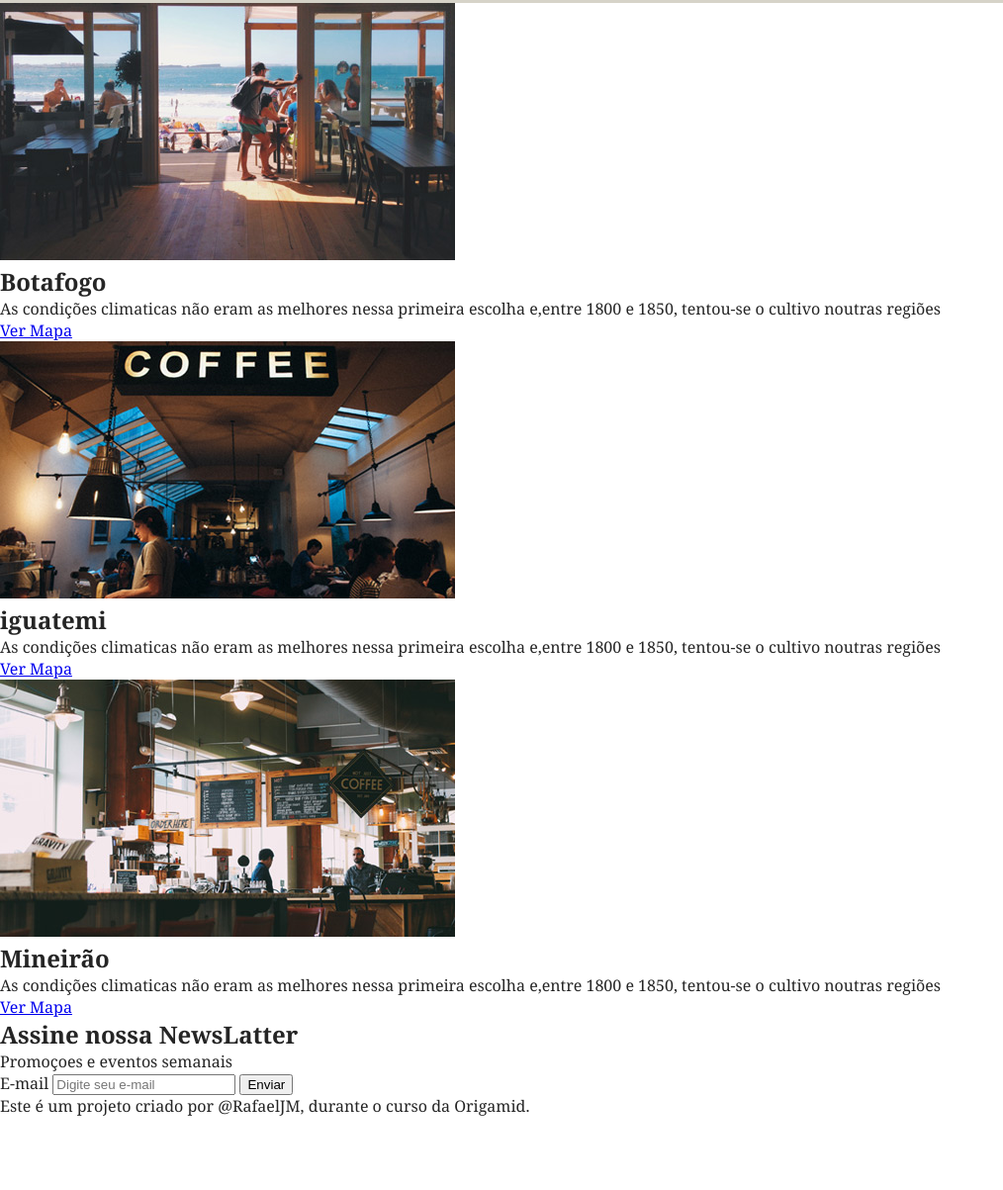
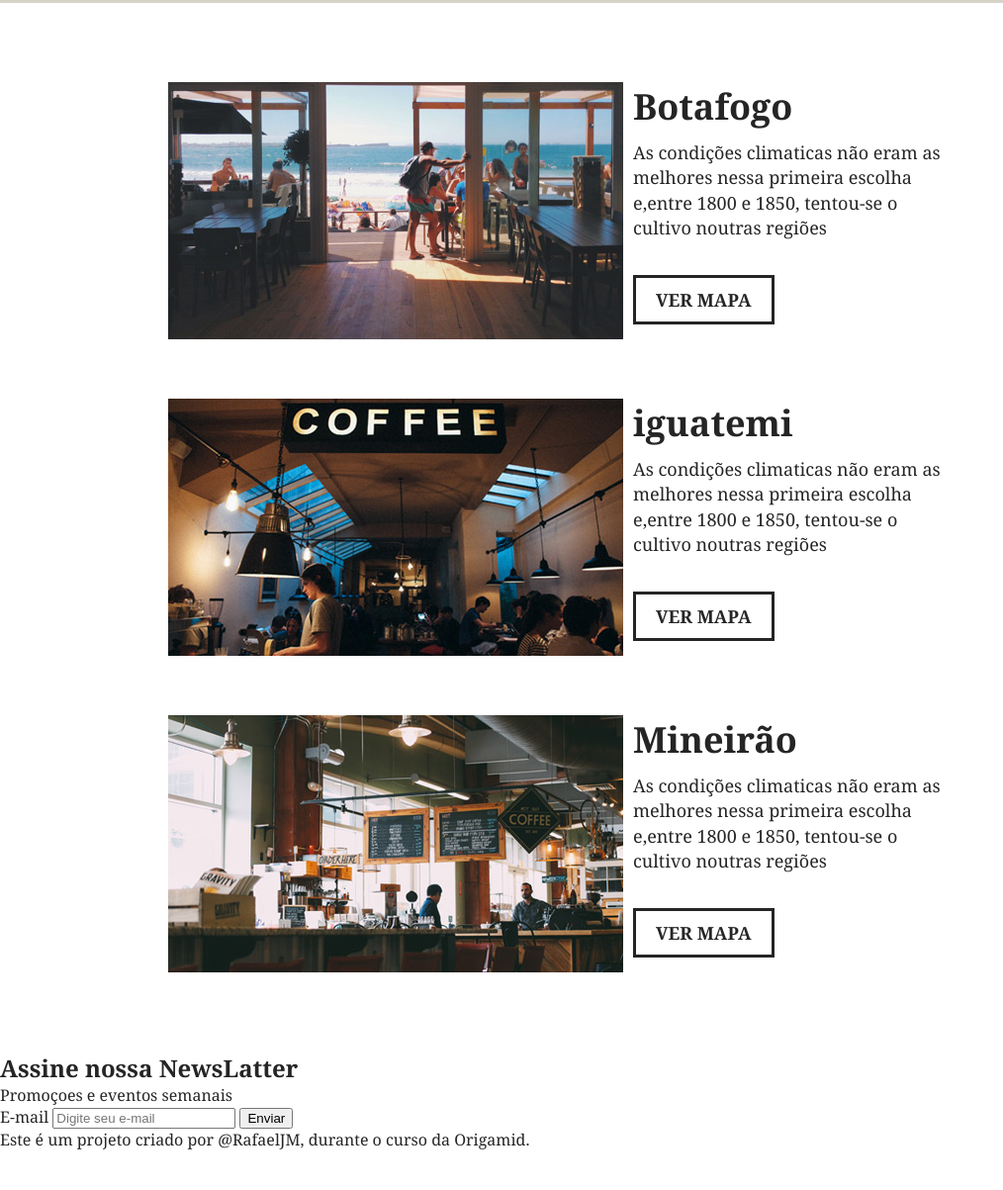
Before and after one commit to RafaelJuniorM/Origamid-Brafe, a plain HTML site: page index.html in a window 1280 px wide. Shown: the part 1773-2976 px from the top of the page at 99% size, without its empty margins (0-1014 px from the left). Before the commit the page ends 2944 px from the top, so only its background shows below. Drawn offline with Linux system fonts and the light colour scheme.

Commit message:
seçao local

```diff
--- a/css/style.css
+++ b/css/style.css
@@ -195,15 +195,63 @@ h2.produtos-mineiro::before {
 }
 
 .btn-produtos {
-  width: 180px;
+  border: 3px solid;
   color: #252525;
-  border: 3px solid;
-  text-decoration: none;
   display: block;
   font-size: 1.125em;
   font-weight: bold;
+  text-decoration: none;
+  margin: 20px auto 0 auto;
+  padding: 15px 0 ;
   text-transform: uppercase;
   text-align: center;
-  margin: 20px auto 0 auto;
-  padding: 15px 0 ;
+  width: 180px;
 }
+
+/* LOCAIS  */
+
+.locais {
+  padding: 20px 0;
+  max-width: 960px;
+  margin: 0 auto;
+}
+
+.locais-item {
+  clear: both;
+  margin: 60px auto;
+  overflow: hidden;
+}
+
+.locais-item img {
+  display: block;
+  float: left;
+  margin: 0 10px;
+  width: 460px;
+}
+
+
+.locais-descricao h2 {
+  font-size: 2.25em;
+  margin-bottom: 10px;
+}
+
+.locais-descricao p {
+  display: inline-block;
+  font-size: 1.125em;
+  line-height: 1.4em;
+  max-width: 320px;
+  margin-bottom: 35px;
+}
+
+.btn-local {
+
+  display: table;
+  color: #252525;
+  font-size: 1.125em;
+  font-weight: bold;
+  text-decoration: none;
+  text-transform: uppercase;
+  border: 3px solid;
+  padding: 10px 20px ;
+
+}
--- a/index.html
+++ b/index.html
@@ -71,31 +71,31 @@
     <a class="btn-produtos" href="#">Saiba Mais</a>
   </section>
 
-  <section>
-    <div>
+  <section class="locais">
+    <div class="locais-item">
       <img src="img/botafogo.jpg" alt="Brafé Unidade botafogo">
-      <div>
+      <div class="locais-descricao">
         <h2>Botafogo</h2>
         <p>As condições climaticas não eram as melhores nessa primeira escolha  e,entre 1800 e 1850, tentou-se o cultivo noutras regiões</p>
-        <a href="#">Ver Mapa</a>
+        <a class="btn-local" href="#">Ver Mapa</a>
       </div>
     </div>
 
-    <div>
+    <div class="locais-item">
       <img src="img/iguatemi.jpg" alt="Brafé unidade iguatemi">
-      <div>
+      <div class="locais-descricao">
         <h2>iguatemi</h2>
         <p>As condições climaticas não eram as melhores nessa primeira escolha  e,entre 1800 e 1850, tentou-se o cultivo noutras regiões</p>
-        <a href="#">Ver Mapa</a>
+        <a class="btn-local" href="#">Ver Mapa</a>
       </div>
     </div>
 
-    <div>
+    <div  class="locais-item">
       <img src="img/mineirao.jpg" alt="Brafé unidade Mineirao">
-      <div>
+      <div  class="locais-descricao">
         <h2>Mineirão</h2>
         <p>As condições climaticas não eram as melhores nessa primeira escolha  e,entre 1800 e 1850, tentou-se o cultivo noutras regiões</p>
-        <a href="#">Ver Mapa</a>
+        <a class="btn-local" href="#">Ver Mapa</a>
       </div>
     </div>
   </section>
```
